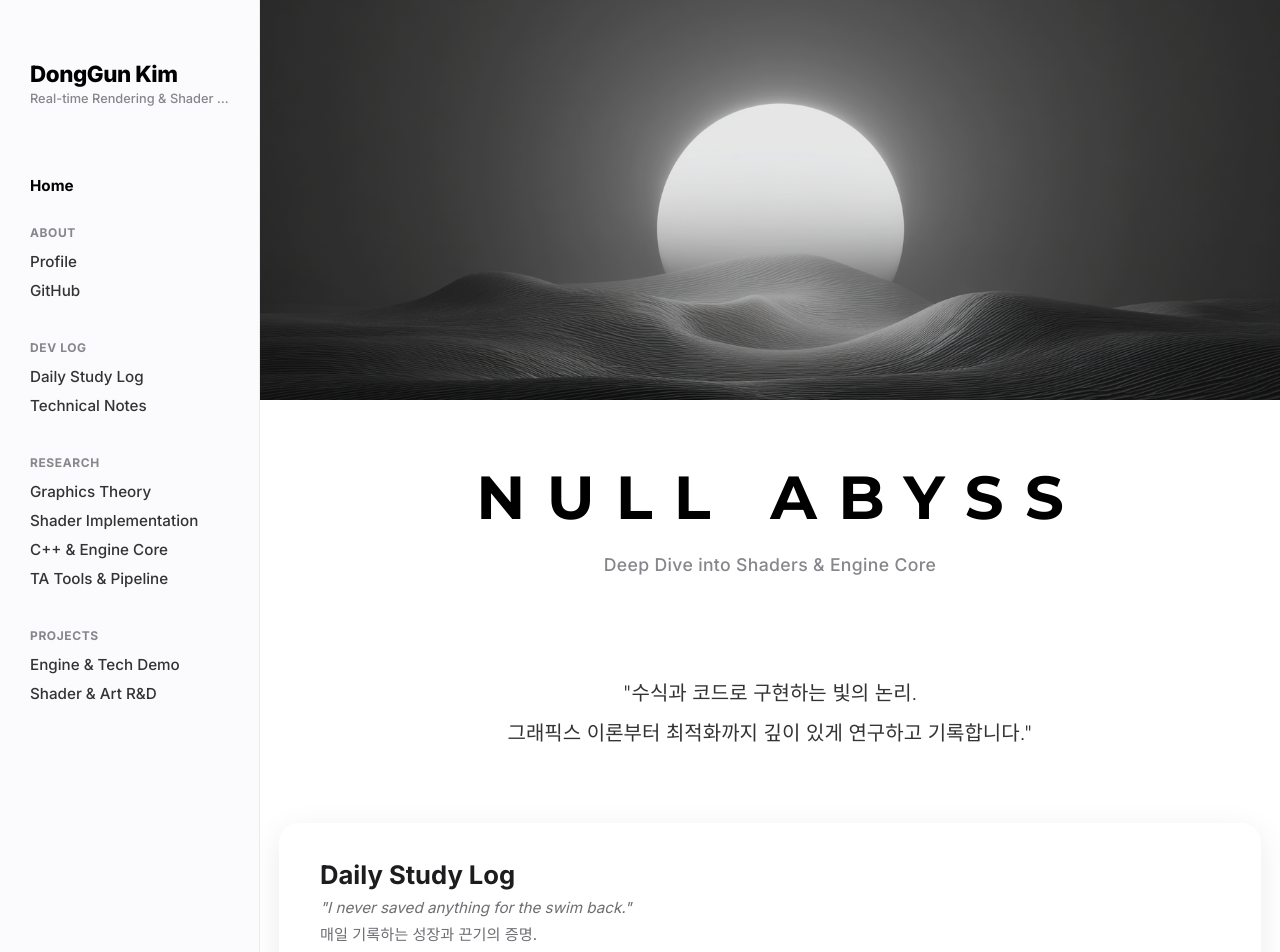
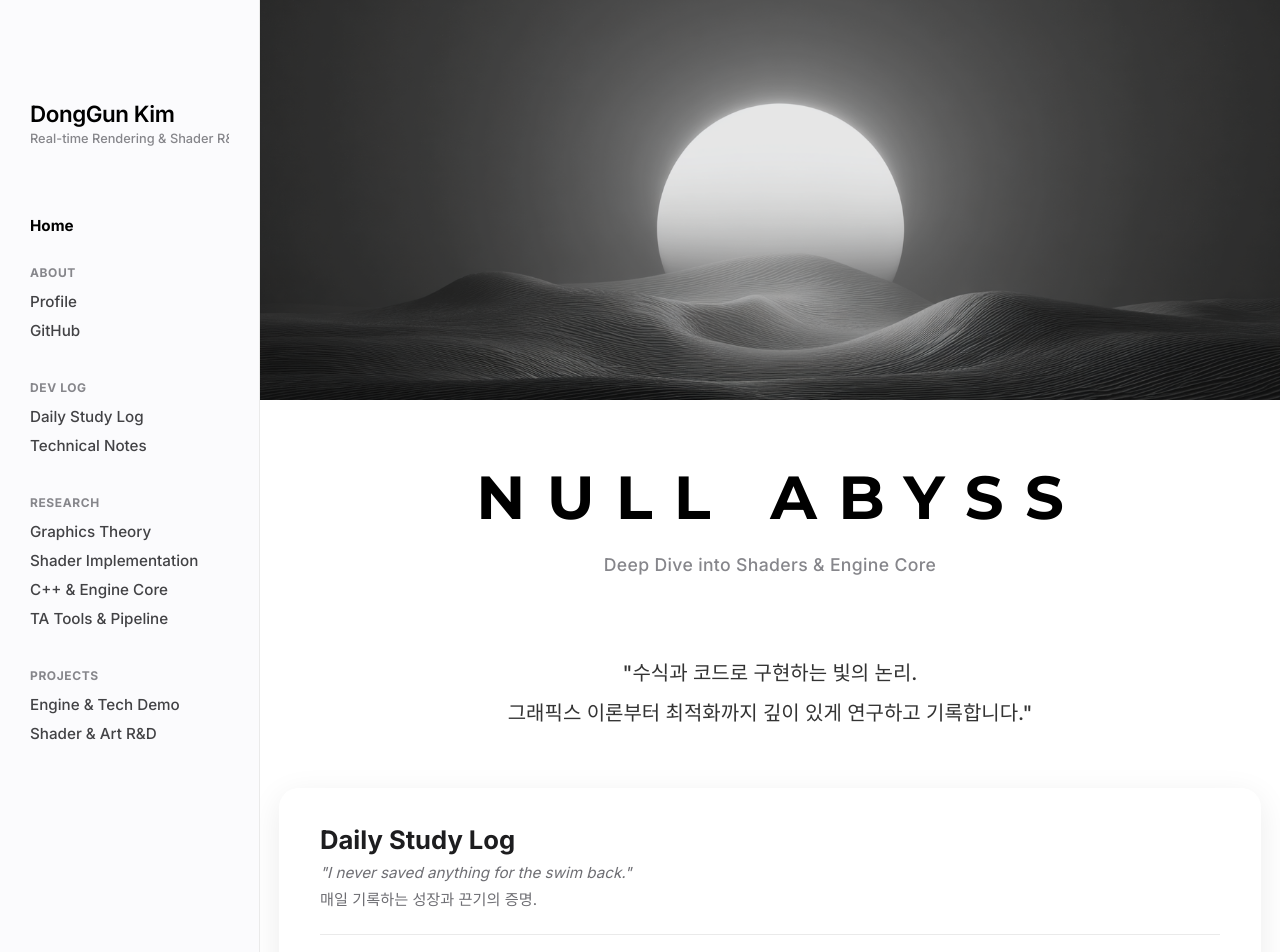
Before and after one commit to KimDongGun324/kimdonggun324.github.io, a Jekyll site: the page built from index.md, in a window 1280 px wide. Shown: the top 952 px of the page. Built offline with Jekyll 4.4.1, drawn with Linux system fonts in a browser that asks for light colours.

Commit message:
메인 대수술-15
✅ 최종 수정 요청 사항 이해도 점검
1. 좌측 상단 역할(Role) 텍스트 잘림 현상 해결

현재 문제: Real-time Rendering & Shader R... 부분이 말줄임표(...)로 잘려서 R&D가 보이지 않음.

수정 방향: .sidebar-role의 font-size를 미세하게 줄이거나, 사이드바의 padding을 조정하여 텍스트가 한 줄에 온전히 보이도록 수정하겠습니다.

2. 좌측 상단 이름 굵기 및 위치 조정

현재 문제: DongGun Kim의 폰트가 너무 굵고(800) 상단에 치우쳐 있음.

수정 방향:

.sidebar-name의 font-weight를 700 이하로 낮춰 튀지 않고 조화롭게 만듭니다.

.sidebar-fixed-area의 padding-top을 크게 늘려 헤더와 전체 메뉴를 아래로 4칸 이상 이동시켜 안정감을 확보하겠습니다.

3. 사이드바 하단 (Footer) 공백 제거

현재 문제: 하단 kdg324@naver.com 아래에 불필요한 공백이 남아있어 하단 정렬이 완벽하지 않음.

수정 방향: .sidebar-fixed-area의 padding-bottom을 조정하고, flex 속성을 다시 검토하여 하단 콘텐츠를 뷰포트 바닥에 완벽히 밀착시켜 공백을 제거하겠습니다.

4. 사이드바 메뉴 (Profile, GitHub 등) 밝기 조정

현재 문제: .nav-item 링크들이 배경에 비해 너무 옅어 눈에 잘 띄지 않음.

수정 방향: .nav-item의 폰트 색상을 현재보다 한 단계 짙은 회색으로 변경하여 시인성을 높이겠습니다.

5. 철학 문구 위치, 폰트 굵기 및 간격 조정

현재 문제: 철학 문구("수식과 코드로...")가 너무 옅고 위치가 낮음.

수정 방향:

위치: .main-header-static 하단 여백이나 .intro-section-1col 상단 여백을 줄여 문구를 위로 한 칸 이동시킵니다.

폰트 굵기: 폰트(Inter)는 유지하되, font-weight를 300에서 **400 또는 500**으로 올려 가독성을 확보하고 애플 디자인의 깔끔함을 살리겠습니다.

Daily Log 간격: 문구 하단과 Daily Study Log 위젯 사이의 간격도 적절히 재조정하여 통일감을 유지하겠습니다.

```diff
--- a/_layouts/default.html
+++ b/_layouts/default.html
@@ -20,7 +20,8 @@
       --apple-blue: #0071e3;
       --text-main: #1d1d1f;
       --text-sub: #6e6e73;
-      --text-light: #86868b; /* 연한 회색 변수 추가 */
+      --text-light: #86868b;
+      --nav-item-darker: #424245; /* 4번 요청: 서브 메뉴 더 짙은 색상 */
     }
 
     /* Full-bleed 적용 */
@@ -51,7 +52,8 @@
       height: 100vh;
       background: #fbfbfd;
       border-right: 1px solid #eaeaea;
-      padding: 30px 30px 40px 30px; /* 상단 여백 조정을 위해 초기 패딩 조정 */
+      /* 2번 요청: 상단 DongGun Kim 위치 이동 (4칸 정도) */
+      padding: 100px 30px 0px 30px; /* 상단 패딩을 늘리고 하단 패딩을 0으로 초기화 */
       box-sizing: border-box;
       z-index: 1000;
       display: flex;
@@ -60,21 +62,33 @@
     }
 
     /* 사이드바 헤더 (이름 부분) */
-    .sidebar-header { margin-bottom: 70px; padding-top: 30px; } /* 위치를 아래로 내림 */
+    .sidebar-header {
+      margin-bottom: 70px;
+      padding-top: 0; /* 상단 패딩은 .sidebar-fixed-area에서 처리 */
+    }
+    /* 2번 요청: DongGun Kim 굵기 조정 (800 -> 600) */
     .sidebar-name {
-      font-size: 1.4em; font-weight: 800; color: #000;
-      letter-spacing: -0.02em; margin-bottom: 4px;
+      font-size: 1.4em;
+      font-weight: 600; /* 굵기 조정 */
+      color: #000;
+      letter-spacing: -0.02em;
+      margin-bottom: 4px;
     }
-    /* Role 한 줄 처리 및 폰트 축소 */
+    /* 1번 요청: Role R&D까지 잘리지 않게 조정 */
     .sidebar-role {
-      font-size: 0.8em; color: var(--text-light); font-weight: 500;
-      white-space: nowrap; overflow: hidden; text-overflow: ellipsis;
-      max-width: 100%; display: block;
+      font-size: 0.8em; /* 폰트 사이즈 미세 조정 */
+      color: var(--text-light);
+      font-weight: 500;
+      white-space: nowrap;
+      overflow: hidden;
+      text-overflow: clip; /* ... 대신 R&D가 보이도록 클립으로 변경 */
+      max-width: 100%;
+      display: block;
     }
 
     /* 사이드바 내비게이션 (메뉴) */
     .sidebar-nav {
-      flex-grow: 1;
+      flex-grow: 1; /* 중간 공간을 밀어내어 하단 Footer를 바닥에 붙임 */
     }
     .nav-section { margin-bottom: 40px; }
     .nav-category {
@@ -83,10 +97,10 @@
       margin-bottom: 12px; display: block;
     }
 
-    /* 메뉴 글자색 진하게 수정 */
+    /* 4번 요청: 메뉴 글자색 짙게 수정 */
     .nav-item {
       display: block; font-size: 0.95em;
-      color: #333333;
+      color: var(--nav-item-darker); /* 짙은 색상 적용 */
       font-weight: 500;
       margin-bottom: 10px;
       transition: color 0.2s;
@@ -94,11 +108,11 @@
     .nav-item:hover { color: var(--apple-blue); }
     .nav-item.active { color: #000; font-weight: 700; }
 
-    /* 사이드바 하단 정보 (Footer) - 위계 및 위치 수정 */
+    /* 사이드바 하단 정보 (Footer) */
     .sidebar-footer {
       margin-top: auto;
       padding-top: 35px;
-      padding-bottom: 50px; /* 하단 여백 채우기 */
+      padding-bottom: 40px; /* 3번 요청: 하단 정렬을 위해 padding-bottom 최소화 (컨테이너 내부 여백) */
     }
 
     .footer-divider {
@@ -107,18 +121,15 @@
 
     .footer-item { margin-bottom: 25px; }
 
-    /* 텍스트 위계(Hierarchy) 재설정 */
-    /* 1. 라벨 (가장 굵고 진함) */
+    /* 텍스트 위계(Hierarchy) 재설정 유지 */
     .footer-label {
       font-size: 0.75em; font-weight: 900; color: #000;
       text-transform: uppercase; margin-bottom: 8px; letter-spacing: 0.05em;
     }
-    /* 2. 이름/이메일 (중간 굵기, 중간 색상) */
     .footer-text-highlight {
-      font-size: 0.95em; font-weight: 600; color: #333; /* 600 굵기로 조정 */
+      font-size: 0.95em; font-weight: 600; color: #333;
       margin-bottom: 4px;
     }
-    /* 3. 부가 정보 (가장 얇고 연함) */
     .footer-text {
       font-size: 0.85em; color: var(--text-light); line-height: 1.5;
       font-weight: 400;
@@ -159,11 +170,11 @@
       background: #fff;
     }
 
-    /* NULL ABYSS 폰트 - 날렵한 스타일로 조정 */
+    /* NULL ABYSS 폰트 - 날렵한 스타일로 조정 유지 */
     .page-title-static {
       font-family: 'Montserrat', sans-serif;
       font-size: 3.8em;
-      font-weight: 700; /* 700 굵기로 조정 */
+      font-weight: 700;
       letter-spacing: 0.35em;
       margin: 0;
       color: #000;
@@ -171,10 +182,10 @@
       margin-right: -0.35em;
     }
 
-    /* 부제 아래 공백 추가 */
+    /* 부제 아래 공백 추가 유지 */
     .page-desc-static {
       font-size: 1.1em; color: var(--text-light); font-weight: 500;
-      letter-spacing: 0.02em; margin-top: 20px; /* 공백 추가 */
+      letter-spacing: 0.02em; margin-top: 20px;
     }
 
     .page-container {
@@ -192,7 +203,8 @@
       display: flex;
       flex-direction: column;
       align-items: center;
-      margin-top: 30px;
+      /* 5번 요청: 문구를 위로 한 칸 이동 */
+      margin-top: 10px; /* 30px에서 10px로 줄임 */
       margin-bottom: 140px;
       text-align: center;
     }
@@ -200,15 +212,16 @@
     /* 철학 문구 디자인 개선 (경량 산세리프) */
     .philosophy-text-center {
       max-width: 800px;
-      margin: 0 auto 50px auto;
+      /* 5번 요청: Daily Study Log와의 간격 유지 및 폰트 굵기 조정 */
+      margin: 0 auto 35px auto; /* 하단 여백 50px -> 35px로 줄여 Daily Log와 간격 유지 */
     }
     .philosophy-quote {
       font-family: 'Inter', sans-serif;
       font-size: 1.25em;
-      font-weight: 300; /* 얇게 조정 */
-      color: #333;
+      font-weight: 500; /* 5번 요청: 300에서 500으로 올려 가독성 확보 */
+      color: #333; /* 폰트 색상 유지 (옅지 않게) */
       line-height: 2.0;
-      font-style: normal; /* 기울임 제거 */
+      font-style: normal;
       word-break: keep-all;
     }
 
@@ -217,10 +230,10 @@
       width: 100%;
       max-width: 900px;
       /* Glassmorphism 속성 */
-      background: rgba(255, 255, 255, 0.5); /* 반투명 배경 */
-      backdrop-filter: blur(12px); /* 유리창 흐림 효과 */
-      border: 1px solid rgba(255, 255, 255, 0.4); /* 연한 테두리 */
-      box-shadow: 0 8px 32px 0 rgba(0, 0, 0, 0.08); /* 부드러운 그림자 */
+      background: rgba(255, 255, 255, 0.5);
+      backdrop-filter: blur(12px);
+      border: 1px solid rgba(255, 255, 255, 0.4);
+      box-shadow: 0 8px 32px 0 rgba(0, 0, 0, 0.08);
 
       border-radius: 20px;
       padding: 35px 40px;
@@ -417,7 +430,8 @@
           <span class="footer-badge">UE5</span>
           <span class="footer-badge">HLSL</span>
           <span class="footer-badge">Houdini</span>
-          <span class="footer-badge">Substance Painter</span> </div>
+          <span class="footer-badge">Substance Painter</span>
+        </div>
       </div>
 
       <div class="footer-item">
```
